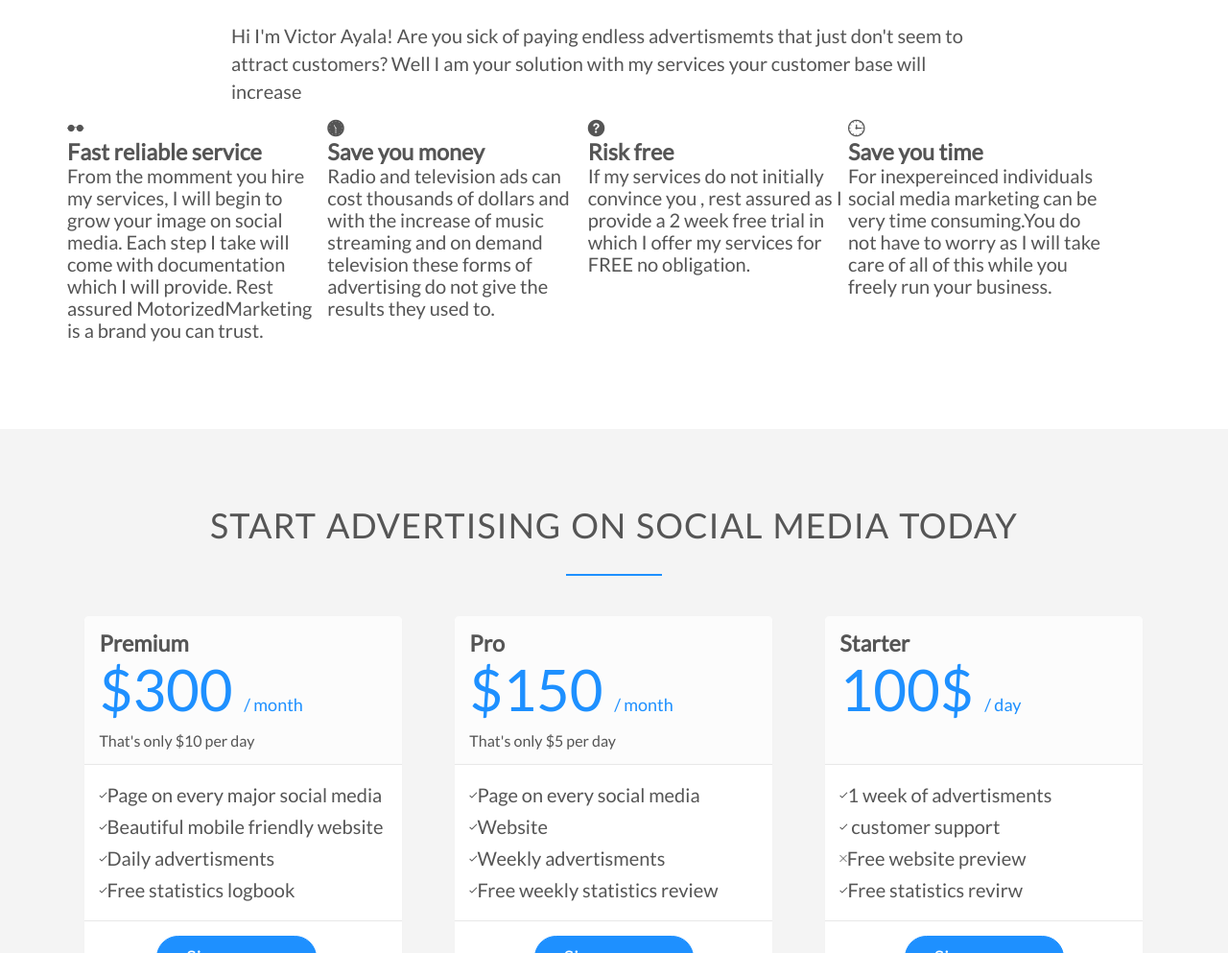
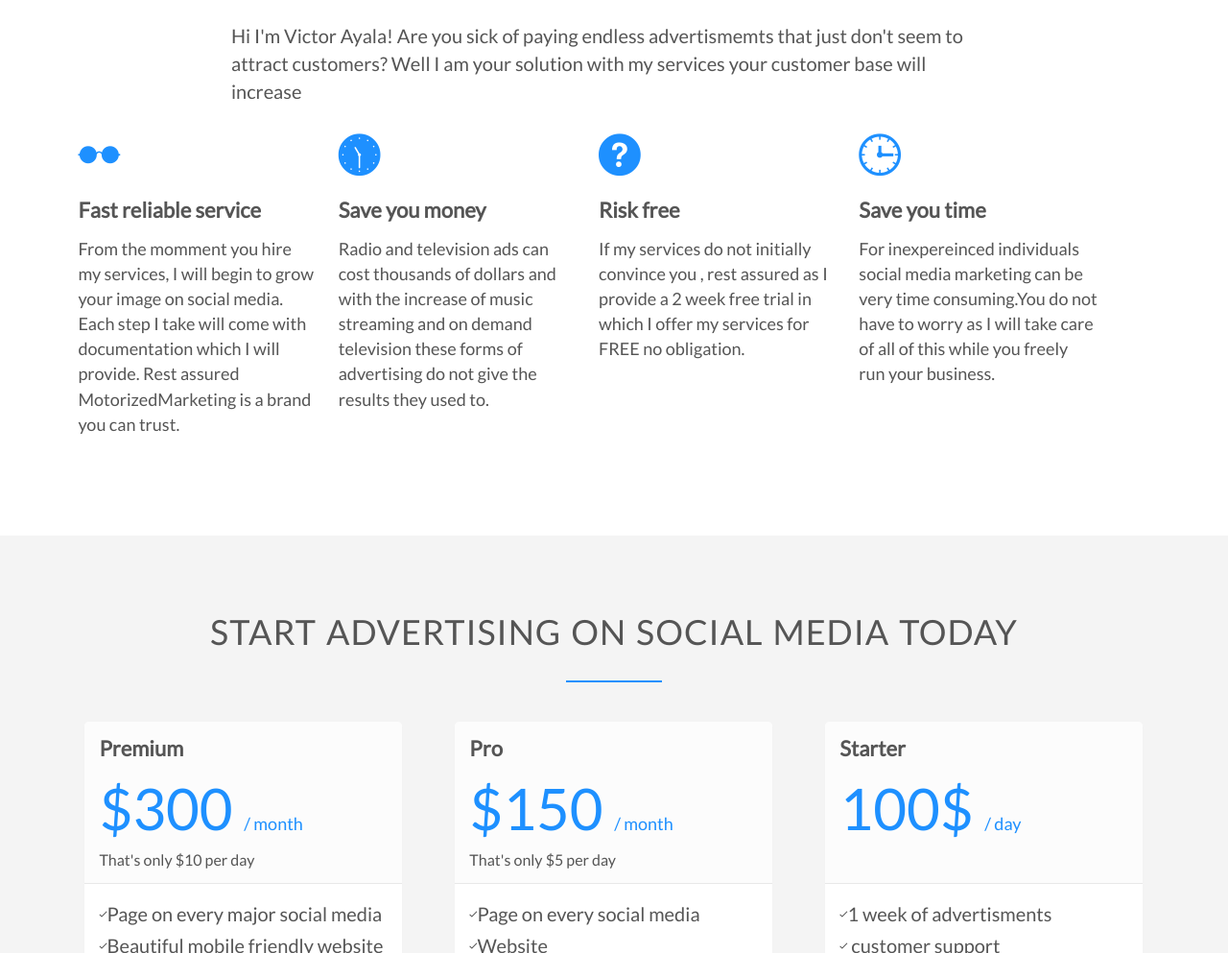
Before and after one commit to edgars61/Motorized-Marketing-Website, a plain HTML site: page index.html in a window 1280 px wide. Shown: the part 960-1953 px from the top of the page at 96% size. Drawn offline with Linux system fonts and the light colour scheme; files whose address does not match are found by name.

Commit message:
Applied CSS to the features section

```diff
--- a/Resources/css/style.css
+++ b/Resources/css/style.css
@@ -1,7 +1,7 @@
 /*
 
 ---------------------------------------------------------------------------------------------------------------------
-BASIC SETUP
+Setup
 ---------------------------------------------------------------------------------------------------------------------
 */
 
@@ -31,6 +31,9 @@ html{
 section{
     padding:80px 0;
 }
+.box{
+    padding:1%;
+}
 header{
     background-image:linear-gradient(rgba(0, 0, 0, 0.7), rgba(0, 0, 0, 0.7)),url(img/hero1.jpg);
     background-size: cover;
@@ -59,6 +62,11 @@ h2{
     text-align:center;
     margin-bottom:30px;
 }
+h3{
+    margin-bottom:15px;
+    font-size:110%;
+
+}
 
 h2:after {
     display:block;
@@ -76,7 +84,10 @@ h2:after {
     width: 70%;
     margin-left: 15%;
 }
-
+.box p{
+    font-size:90%;
+    line-height:145%;
+}
 .hero-text-box {
     color: white;
     position: absolute;
@@ -110,6 +121,8 @@ h2:after {
 
 }
 
+
+
 .main-nav li a:link,
 .main-nav li a:visited{
     padding: 8px 0;
@@ -127,7 +140,17 @@ h2:after {
 
 }
 
-/*-------BUTTONS--------------------------------*/
+
+
+/*------Icons-------------------------------------*/
+.icon-c{
+    font-size:250%;
+    display:block;
+    color:#1e90ff;
+    margin-bottom: 15px;
+}
+
+/*-------Buttons--------------------------------*/
 
 
 .btn:link,
@@ -162,9 +185,7 @@ h2:after {
 
 }
 
-/* ----------------------------------------------- */
-/* SIGN UP */
-/* ----------------------------------------------- */
+/*------------Sign up section----*/
 
 .section-plans {
     background-color: #f4f4f4;
--- a/index.html
+++ b/index.html
@@ -38,7 +38,7 @@
      </div>
 
  </header>
-
+<!--Features section----------------------------------------------------------------------------------->
 <section class = "section-features">
         <div class="row">
         <h2>Make your impact on social media</h2>
@@ -47,29 +47,29 @@
         </p>
         </div>
     <div class="row">
-    <div class="col span-1-of-4">
-    <i class="ion-ios-glasses"></i>
+    <div class="col span-1-of-4 box">
+    <i class="ion-ios-glasses icon-c"></i>
     <h3> Fast reliable service</h3>
         <p>From the momment you hire my services, I will begin to grow your image on social media. Each step I take will come with documentation which I will provide. Rest assured MotorizedMarketing is a brand you can trust.
         </p>
     </div>
         <div class="row">
-    <div class="col span-1-of-4">
-    <i class ="ion-ios-time"></i>
+    <div class="col span-1-of-4 box">
+    <i class ="ion-ios-time icon-c"></i>
     <h3> Save you money</h3>
         <p>Radio and television ads can cost thousands of dollars and with the increase of music streaming and on demand television these forms of advertising do not give the results they used to.
         </p>
     </div>
             <div class="row">
-    <div class="col span-1-of-4">
-    <i class="ion-help-circled"></i>
+    <div class="col span-1-of-4 box">
+    <i class="ion-help-circled icon-c"></i>
     <h3>Risk free </h3>
         <p>If my services do not initially convince you , rest assured as I provide a 2 week free trial in which I offer my services for FREE no obligation.
         </p>
     </div>
                 <div class="row">
-    <div class="col span-1-of-4">
-   <i class = "ion-clock"></i>
+    <div class="col span-1-of-4 box">
+   <i class = "ion-clock icon-c"></i>
     <h3> Save you time</h3>
         <p>For inexpereinced individuals social media marketing can be very time consuming.You do not have to worry as I will take care of all of this while you freely run your business.
         </p>
@@ -83,7 +83,7 @@
 
 </section>
 
-
+<!------Sign up section------------------------------------>
 
     <section class="section-plans">
             <div class="row">
```
